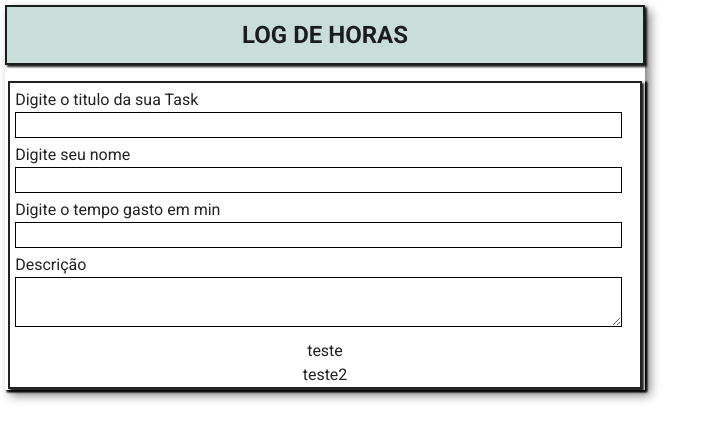
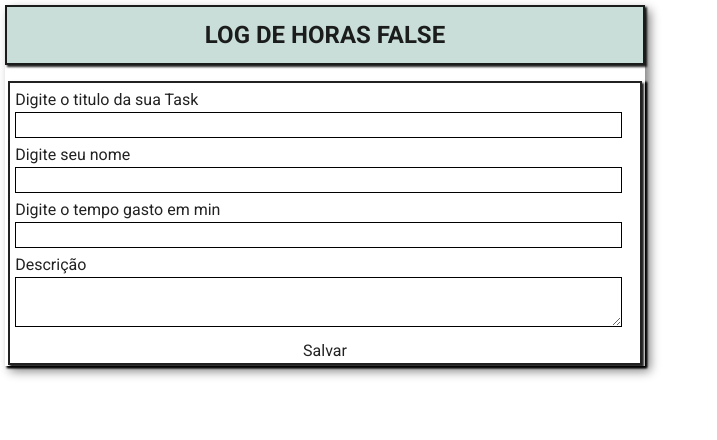
Before and after one commit to LucasMendesFigueiroa/horas_log, a Vue app: page / in a window 1280 px wide. Shown: the top 440 px of the page, without its empty margins (0-717 px from the left). Built offline with nearby package versions, Linux system fonts and the light colour scheme.

Commit message:
visualizacao
criando a visualização do log de horas

```diff
--- a/src/components/FormLogHoras.vue
+++ b/src/components/FormLogHoras.vue
@@ -1,6 +1,6 @@
 <template>
   <div class="card">
-    <form @submit.prevent="">
+    <form @submit.prevent="grava()">
       <div class="formulario">
         <label>Digite o titulo da sua Task</label>
         <input v-model="titulo" type="text" />
@@ -18,10 +18,7 @@
         <textarea v-model="descricao" type="text"> </textarea>
       </div>
       <div>
-        <button type="submit">teste</button>
-      </div>
-      <div>
-        <button v-on:click="t">teste2</button>
+        <button type="submit">Salvar</button>
       </div>
     </form>
   </div>
@@ -38,18 +35,11 @@ export default {
     };
   },
   methods: {
-    testettt(t: any) {
-      console.log(t);
-    },
-    t() {
+    grava(event: any) {
       const l = [this.titulo, this.nome, this.tempo, this.descricao];
       this.$emit("t", l);
 
       return;
-    },
-
-    grava(event: any) {
-      // this.formularios = this.titulo;
     },
   },
 };
--- a/src/components/Painel.vue
+++ b/src/components/Painel.vue
@@ -1,6 +1,9 @@
 <template>
   <div class="painel">
-    <h2 class="painel-titulo" @click="visivel = !visivel">{{ titulo }}</h2>
+    <h2 v-if="visibilidade" class="painel-titulo" @click="visivel = !visivel">
+      {{ titulo }} true
+    </h2>
+    <h2 v-else class="painel-titulo">{{ titulo }} false</h2>
 
     <div class="painel-conteudo" v-show="visivel">
       <slot></slot>
@@ -10,7 +13,7 @@
 
 <script lang="ts">
 export default {
-  props: ["titulo"],
+  props: ["titulo", "visibilidade"],
 
   data() {
     return {
--- a/src/views/HomeView.vue
+++ b/src/views/HomeView.vue
@@ -2,14 +2,14 @@
   <v-row align="center" justify="center">
     <v-col cols="12">
       <painel titulo="Log de horas">
-        <div><formlog formularios="fsda" @t="tes"></formlog></div>
+        <div><formlog @t="tes"></formlog></div>
       </painel>
     </v-col>
 
     <v-col cols="12">
       <div v-for="loga in horaslogadas" :key="loga">
-        <painel :titulo="loga[0]">
-          <div><cardinf> </cardinf></div>
+        <painel :titulo="loga[0]" visibilidade="true">
+          <div><cardinf :formulario="loga"> </cardinf></div>
         </painel>
       </div>
     </v-col>
```
